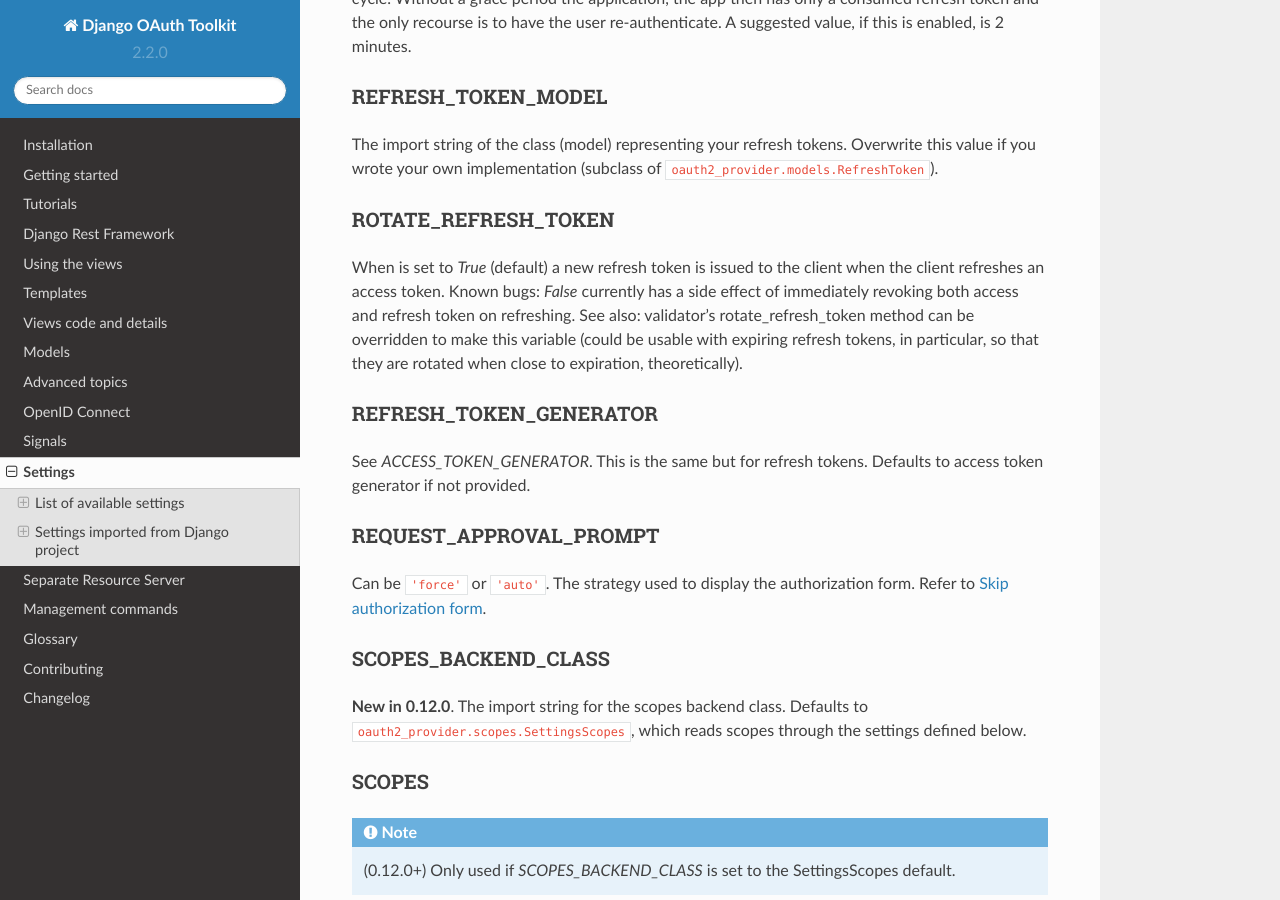
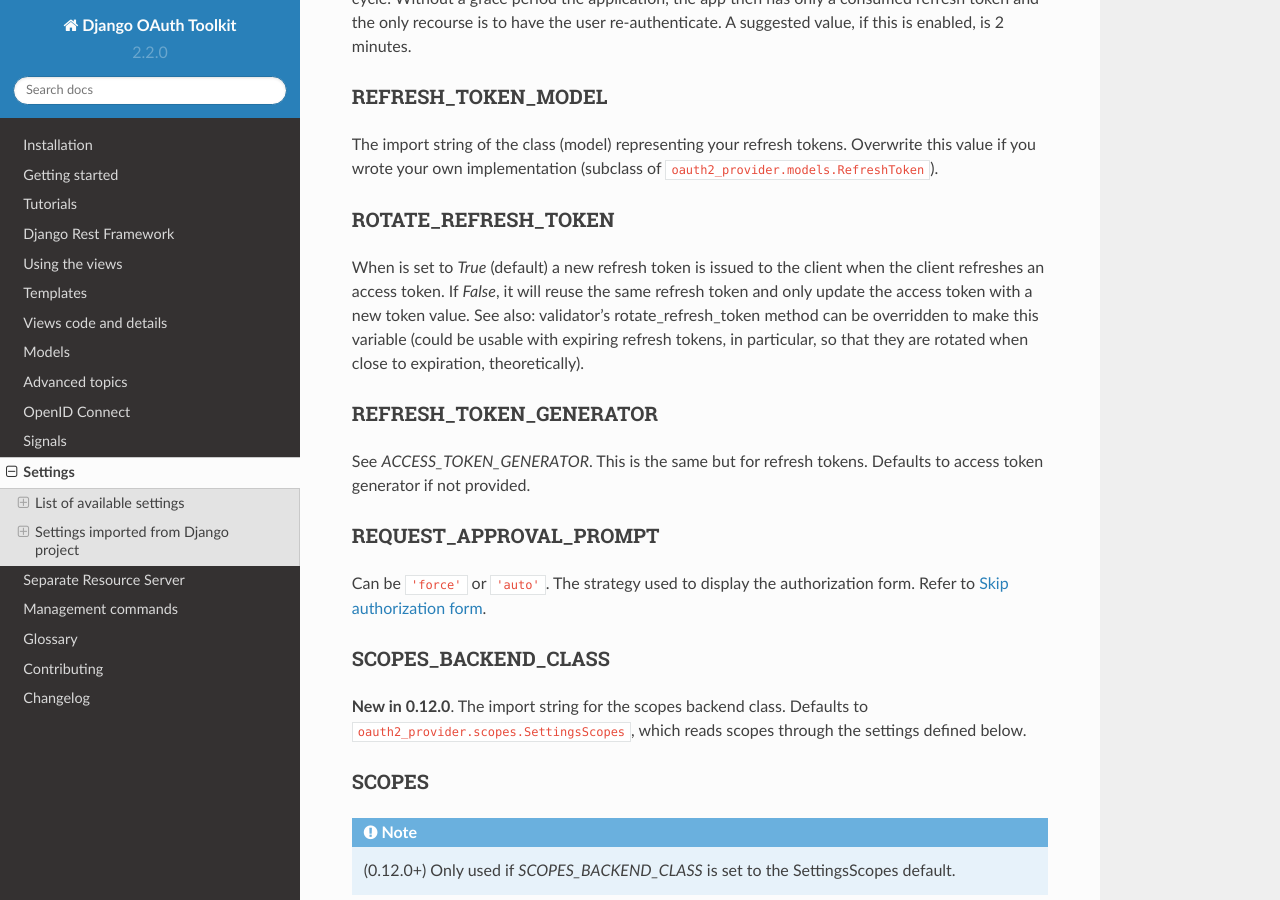
Before and after one commit to sheriffwoody0922/oauth-python-django, a Sphinx documentation site: the page built from docs/settings.rst, in a window 1280 px wide and 900 px high, scrolled down 3707 px. Built offline with Sphinx 7.4.7 and the Read the Docs theme 2.0.0, drawn with Linux system fonts in a browser that asks for light colours; the version number is read from the project's files by our own code.

Commit message:
documentation seems to be outdated regarding rotate_refresh_token setting known bug (#1250)
Co-authored-by: Alan Crosswell <alan@columbia.edu>

```diff
--- a/docs/settings.rst
+++ b/docs/settings.rst
@@ -177,7 +177,7 @@
 ROTATE_REFRESH_TOKEN
 ~~~~~~~~~~~~~~~~~~~~
 When is set to `True` (default) a new refresh token is issued to the client when the client refreshes an access token.
-Known bugs: `False` currently has a side effect of immediately revoking both access and refresh token on refreshing.
+If `False`, it will reuse the same refresh token and only update the access token with a new token value.
 See also: validator's rotate_refresh_token method can be overridden to make this variable
 (could be usable with expiring refresh tokens, in particular, so that they are rotated
 when close to expiration, theoretically).
```
